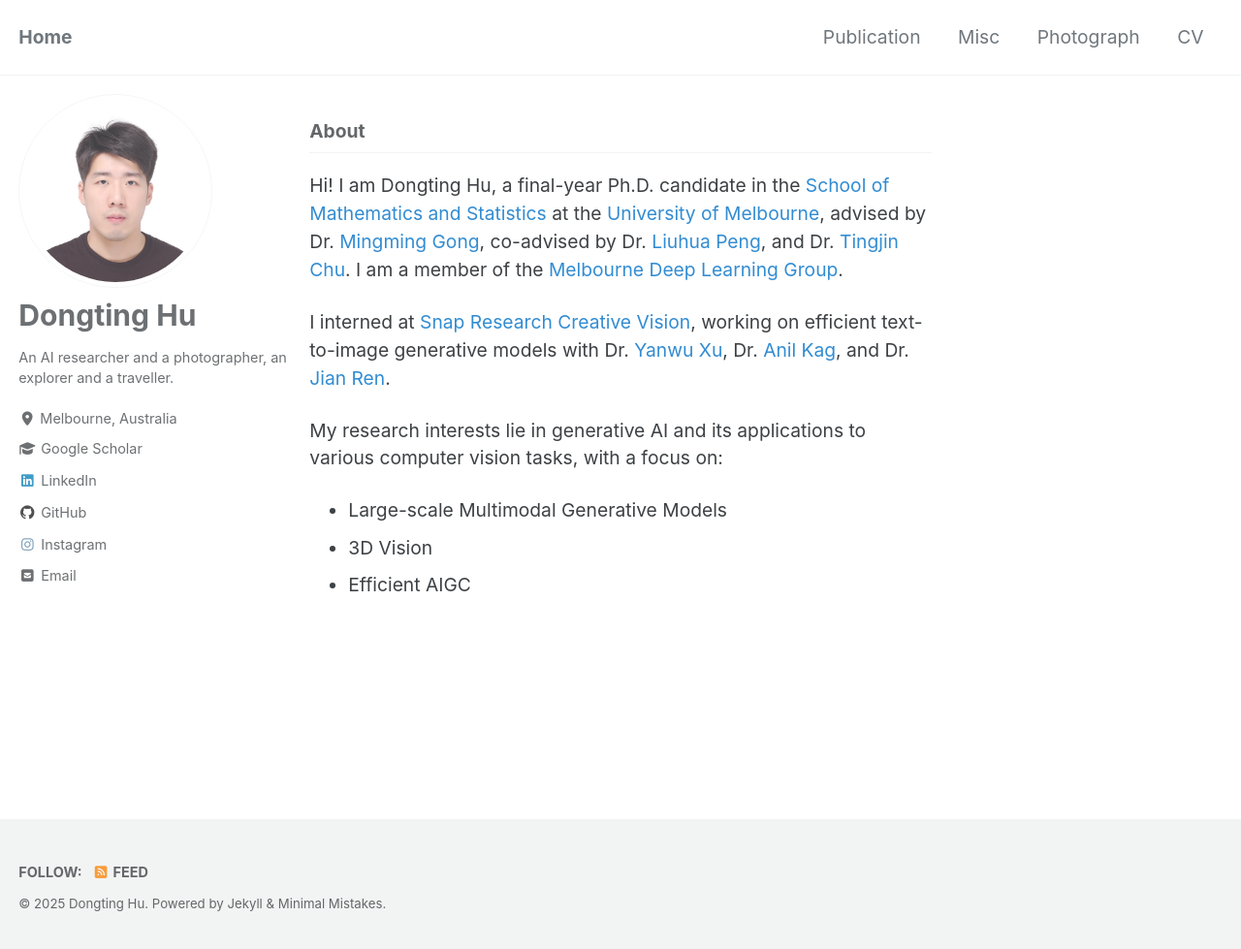
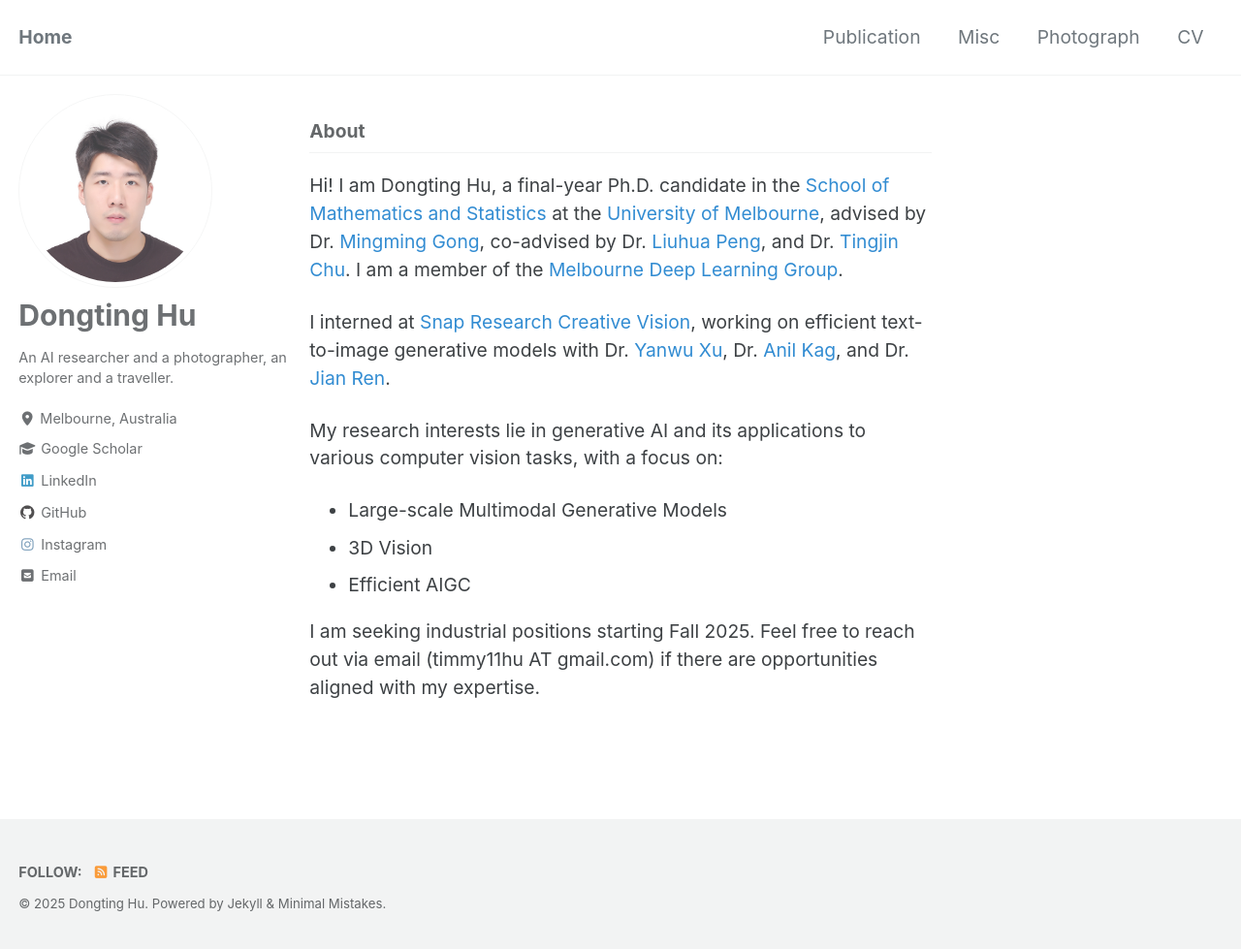
Before and after one commit to timmy11hu/timmy11hu.github.io, a Jekyll site: the page built from index.html, in a window 1280 px wide and 981 px high. Shown: the whole window at 97% size. Built offline with Jekyll 4.4.1, drawn with Linux system fonts in a browser that asks for light colours; cached includes are drawn as plain includes; the list of posts is cut into pages by our own code.

Commit message:
Update home.html

```diff
--- a/_layouts/home.html
+++ b/_layouts/home.html
@@ -33,6 +33,10 @@
   <li>Efficient AIGC</li>
 </ul>
 
+<p>
+  I am seeking industrial positions starting Fall 2025. Feel free to reach out via email (timmy11hu AT gmail.com) if there are opportunities aligned with my expertise.
+</p>
+
 <!-- {% if paginator %}
   {% assign posts = paginator.posts %}
 {% else %}
```
